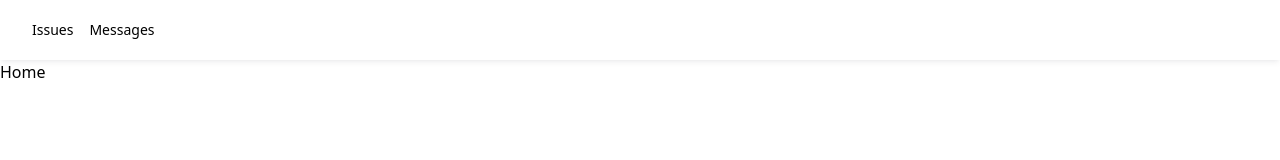
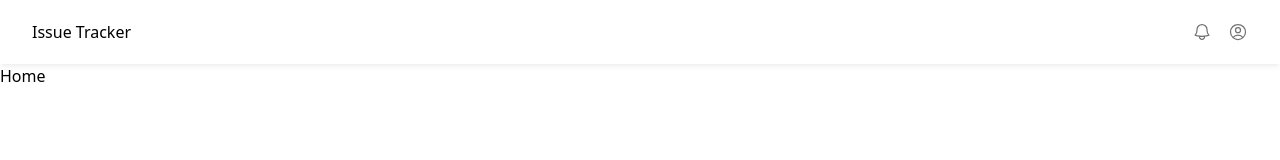
Before and after one commit to craigrdaniels/issue-tracker, a React (Vite) app in the folder frontend/: page / in a window 1280 px wide. Shown: the top 160 px of the page. Built offline with nearby package versions, Linux system fonts and the light colour scheme.

Commit message:
add navbar icons

```diff
--- a/frontend/src/components/Navigation.tsx
+++ b/frontend/src/components/Navigation.tsx
@@ -2,9 +2,9 @@ import clsx from 'clsx'
 import { ReactElement } from 'react'
 import { Link } from 'react-router-dom'
 
-const Navigation = ({ navigation, className }): ReactElement => {
+const Navigation = ({ navigation }): ReactElement => {
   return (
-    <nav className={clsx('text-base lg:text-sm', className)}>
+    <nav className={clsx('text-base lg:text-sm')}>
       <ul role="list" className="flex flex-row space-x-4">
         {navigation.map((section) => (
           <li key={section.title}>
--- a/frontend/src/pages/navbar.tsx
+++ b/frontend/src/pages/navbar.tsx
@@ -1,7 +1,9 @@
 import { ReactElement, useEffect, useState } from 'react'
 import { useAuth } from '../hooks/useAuth'
-import Navigation from '../components/Navigation'
 import clsx from 'clsx'
+import { BellIcon } from '@heroicons/react/24/outline'
+import { UserCircleIcon } from '@heroicons/react/24/outline'
+import { useNavigate } from 'react-router-dom'
 
 export interface IUser {
   _id: string
@@ -11,13 +13,9 @@ export interface IUser {
   created: Date
 }
 
-const navigation = [
-  { title: 'Issues', href: 'issues' },
-  { title: 'Messages', href: 'messages' },
-]
-
 const NavBar = (): ReactElement => {
   const auth = useAuth()
+  const navigate = useNavigate()
   // const [user, setUser] = useState<IUser | null>()
   const [user, setUser] = useState<string | null>()
 
@@ -51,16 +49,18 @@ const NavBar = (): ReactElement => {
           : 'dark:bg-transparent'
       )}
     >
-      <Navigation navigation={navigation} />
-      <div className="text-base lg:text-sm">
-        {user && (
-          <div>
-            Logged in as {user} -{' '}
-            <a onClick={logout} className="cursor-pointer">
-              Log Out
-            </a>
-          </div>
-        )}
+      <h1>Issue Tracker</h1>
+      <div className="flex gap-4">
+        <BellIcon
+          className={clsx('h-5 w-5', user ? 'text-black' : 'text-neutral-500')}
+        />
+        <UserCircleIcon
+          className={clsx(
+            'h-5 w-5 cursor-pointer',
+            user ? 'text-black' : 'text-neutral-500'
+          )}
+          onClick={user ? logout : () => navigate('/login')}
+        />
       </div>
     </header>
   )
```
